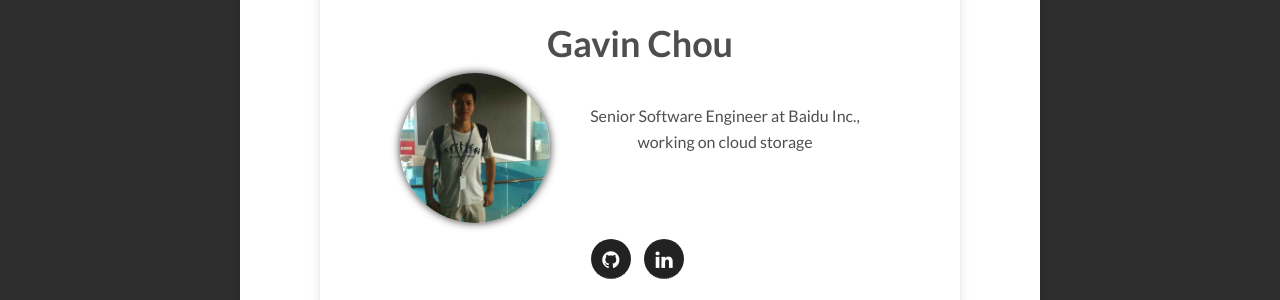
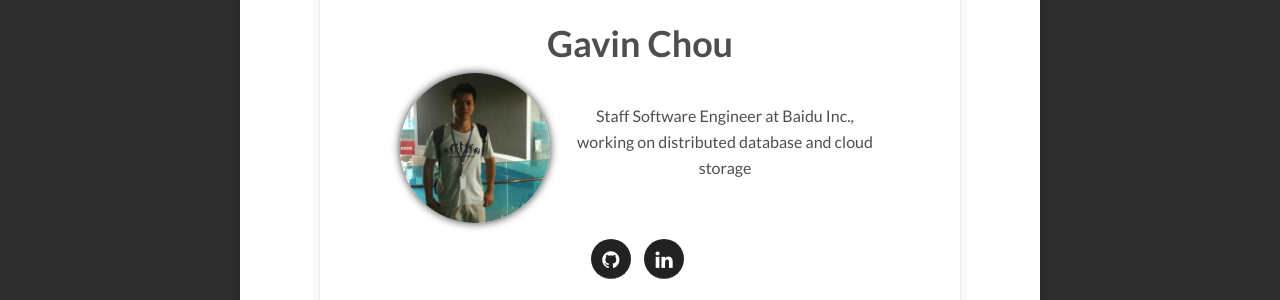
Before and after one commit to gavinchou/gavinchou.github.io, a Jekyll site: the page built from about/index.md, in a window 1280 px wide and 1179 px high. Shown: the part 496-796 px from the top of the window. Built offline with Jekyll 4.4.1, drawn with Linux system fonts in a browser that asks for light colours; comment, search, counter and statistics services are not loaded.

Commit message:
Update bio

```diff
--- a/_config.yml
+++ b/_config.yml
@@ -48,7 +48,7 @@ owner:
   name:           Gavin Chou
   site:           http://gavinchou.github.io
   avatar:         images/avatar.jpg
-  bio:            "Senior Software Engineer at Baidu Inc., working on cloud storage"
+  bio:            "Staff Software Engineer at Baidu Inc., working on distributed database and cloud storage"
   email:          gavin*@gmail.com
   # Twitter nick for use in Twitter cards and follow button.
   # twitter: Gavin Chou # if no twitter in this config, the twitter follow button will be removed
```
